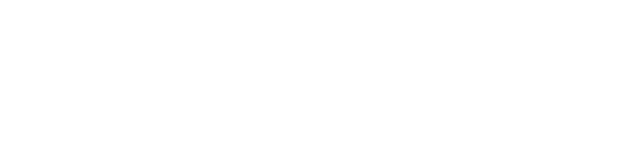
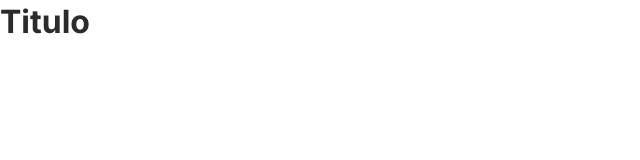
Before and after one commit to mariiandrade/projeto-bolsas, a plain HTML site: page index.html in a window 1280 px wide. Shown: the whole page, without its empty margins (0-640 px from the left). Drawn offline with Linux system fonts and the light colour scheme.

Commit message:
cria titulo

```diff
--- a/index.html
+++ b/index.html
@@ -13,6 +13,7 @@
     <link rel="stylesheet" href="style.css" />
   </head>
   <body>
-
+    <h1>Titulo
+    </h1>
   </body>
 </html>
```
